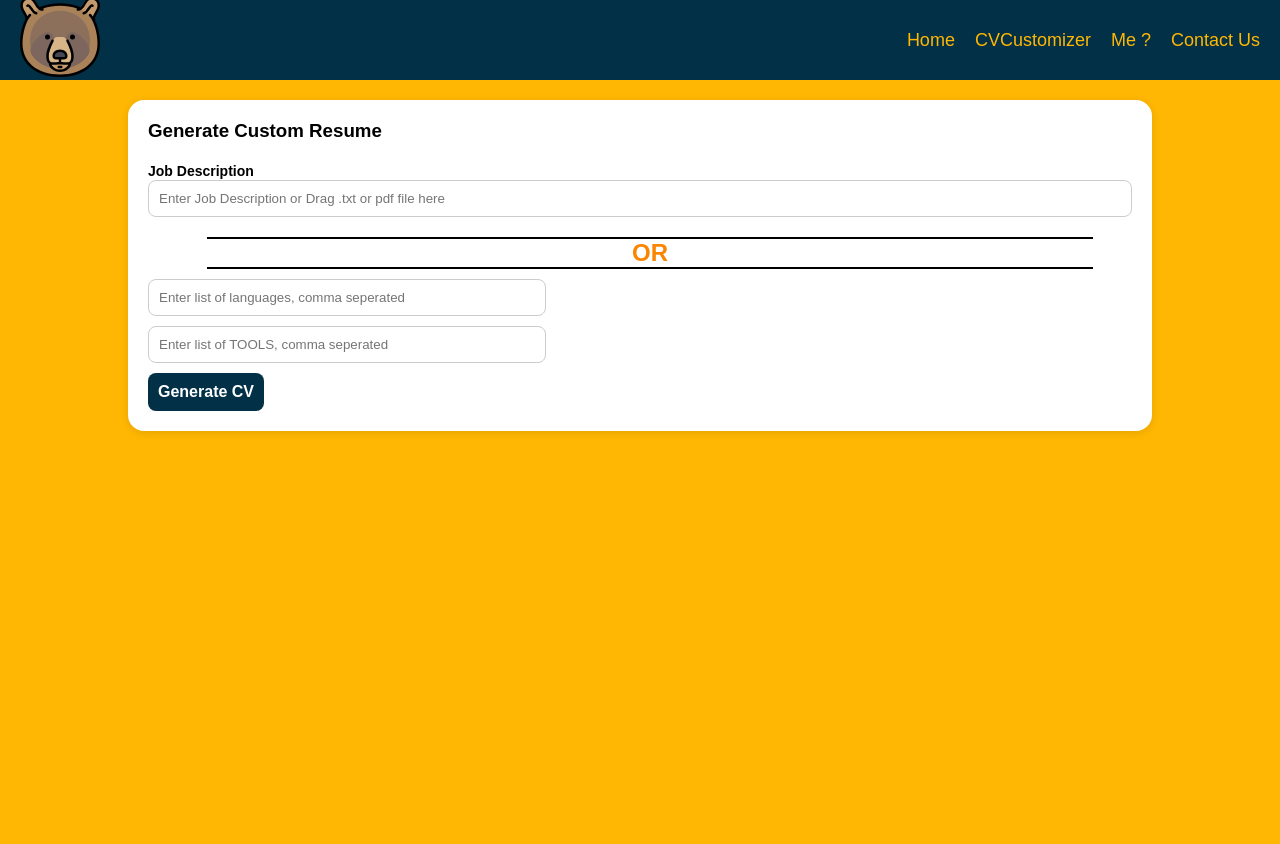
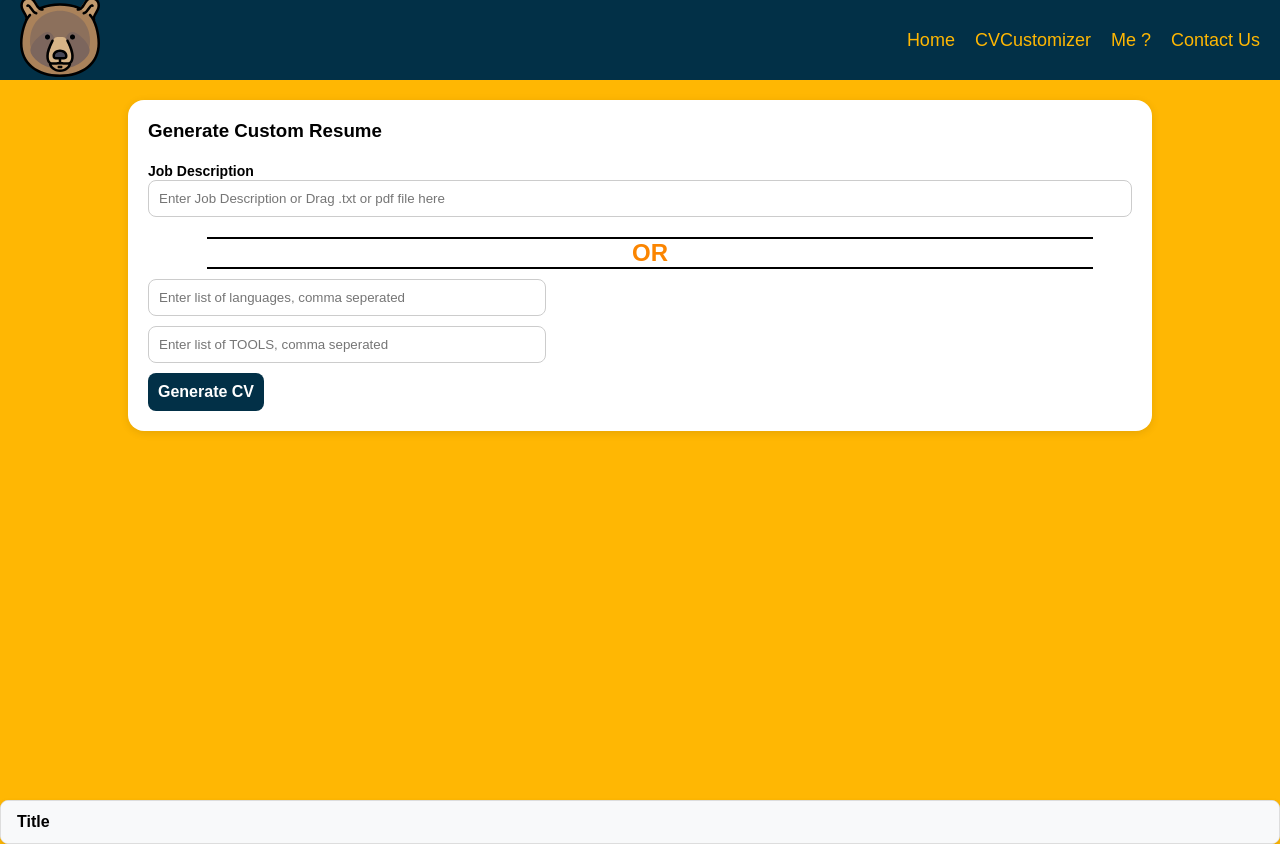
Before and after one commit to Talha771/cv_customizer_fe, a Next.js app: page /CVCustomizer in a window 1280 px wide. Before the commit the page ends 800 px from the top, so only its background shows below. Built offline with nearby package versions, Linux system fonts and the light colour scheme; no server answers.

Commit message:
did some stuff

```diff
--- /dev/null
+++ b/envConfig.ts
@@ -0,0 +1,4 @@
+import { loadEnvConfig } from '@next/env'
+
+const projectDir = process.cwd()
+loadEnvConfig(projectDir)
--- a/package.json
+++ b/package.json
@@ -9,6 +9,7 @@
     "lint": "next lint"
   },
   "dependencies": {
+    "@next/env": "^15.2.0",
     "@react-pdf-viewer/core": "^3.12.0",
     "@react-pdf-viewer/default-layout": "^3.12.0",
     "axios": "^1.7.9",
--- a/src/app/CVCustomizer/page.tsx
+++ b/src/app/CVCustomizer/page.tsx
@@ -4,8 +4,12 @@ import React, {useState } from "react";
 import styles from "./page.module.scss";
 import { PdfViewer } from "../components/PDFViewer/PdfViewer";
 import { Loader } from "../components/Loader/Loader";
+import { Accordion } from "../components/Accordion/Accordion";
+// import './envConfig.ts'
+
 export default function Page() {
-  console.log(process.env.BACKEND_BASE_URL);
+  const API_BASE = process.env.NEXT_PUBLIC_API_BASE_URL;
+  console.log(API_BASE)
   const [jobDescription, setJobDescription] = useState('');
   const [languages, setLanguages]= useState("")
   const [tools,setTools]=useState('')
@@ -13,7 +17,7 @@ export default function Page() {
   const [loading,setLoading] = useState(false)
 async function sendJobDescription(jobDescription:string){
     try{
-        axios.post('http://127.0.0.1:8000/description',{
+        axios.post(`${API_BASE}/description`,{
             description:jobDescription
         })
         setLoading(true)
@@ -26,8 +30,7 @@ async function sendJobDescription(jobDescription:string){
 
 async function getCustomCV() {
     try {
-      // Replace with the correct API URL
-      const response = await axios.get("http://127.0.0.1:8000/customCV", {
+      const response = await axios.get(`${API_BASE}/customCV`, {
         responseType: "blob", // To handle the binary response
       });
 
@@ -89,6 +92,7 @@ async function getCustomCV() {
         ""
       )}
     </div>
+    <Accordion/>
     </div>
   );
 }
--- /dev/null
+++ b/src/app/components/Accordion/Accordion.tsx
@@ -0,0 +1,15 @@
+import React from 'react'
+import styles from "./accordion.module.scss"
+export const Accordion = () => {
+  return (
+    <div className={styles.accordion}>
+        <div className={styles.TitleWrapper}>
+            <div>Title</div>
+            <div>Expansion Button</div>
+        </div>
+        <div>
+            Expanded Content
+        </div>
+    </div>
+  )
+}
--- /dev/null
+++ b/src/app/components/Accordion/accordion.module.scss
@@ -0,0 +1,38 @@
+.accordion {
+    width: 100%;
+    border: 1px solid #ddd;
+    border-radius: 8px;
+    overflow: hidden;
+    background: #fff;
+    box-shadow: 0 2px 5px rgba(0, 0, 0, 0.1);
+
+    .TitleWrapper {
+      display: flex;
+      justify-content: space-between;
+      align-items: center;
+      padding: 12px 16px;
+      font-size: 16px;
+      font-weight: 600;
+      background: #f8f9fa;
+      cursor: pointer;
+      transition: background 0.3s ease;
+
+      &:hover {
+        background: #e9ecef;
+      }
+    }
+
+    div:nth-child(2) {
+      padding: 12px 16px;
+      font-size: 14px;
+      color: #333;
+      background: #fff;
+      display: none; // Initially hidden, show when expanded
+    }
+
+    &.expanded {
+      div:nth-child(2) {
+        display: block;
+      }
+    }
+  }
```
Also changed, not shown: 1 other file (tests, documents, lock files or other folders).
